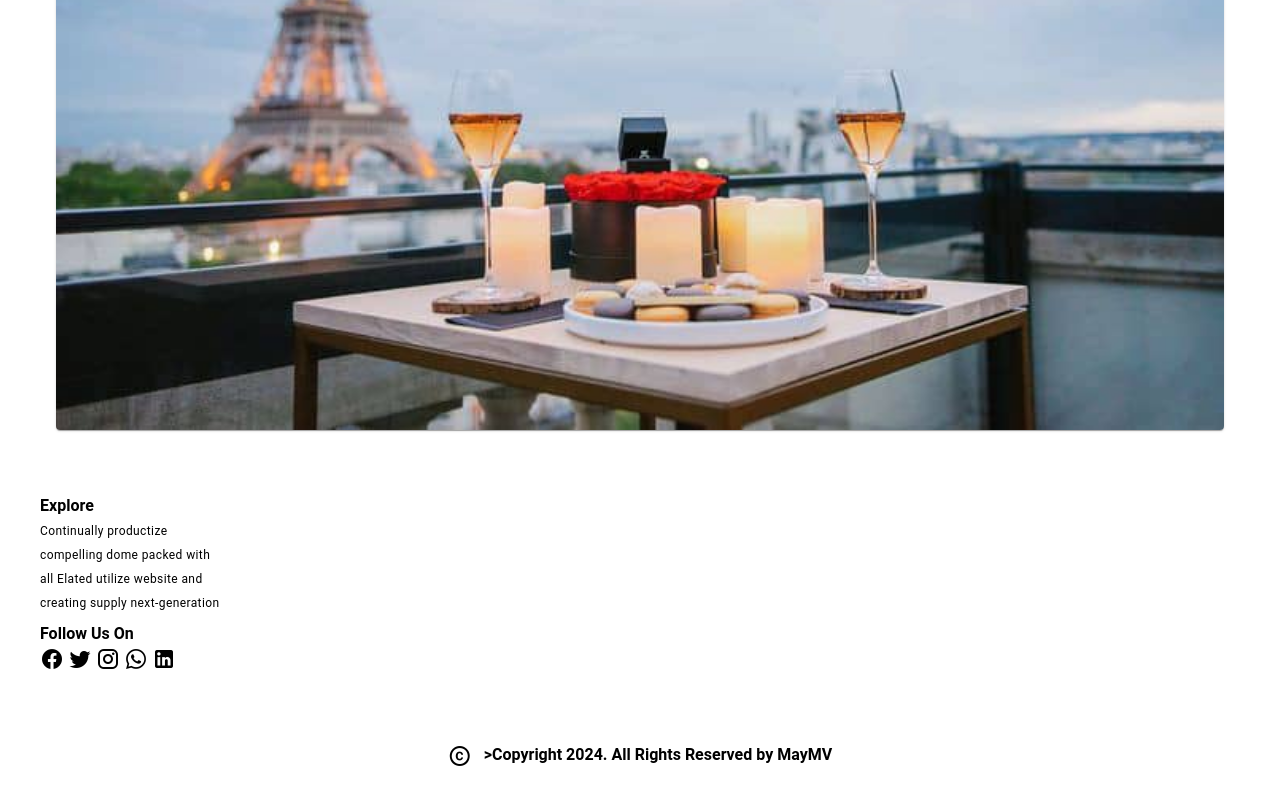
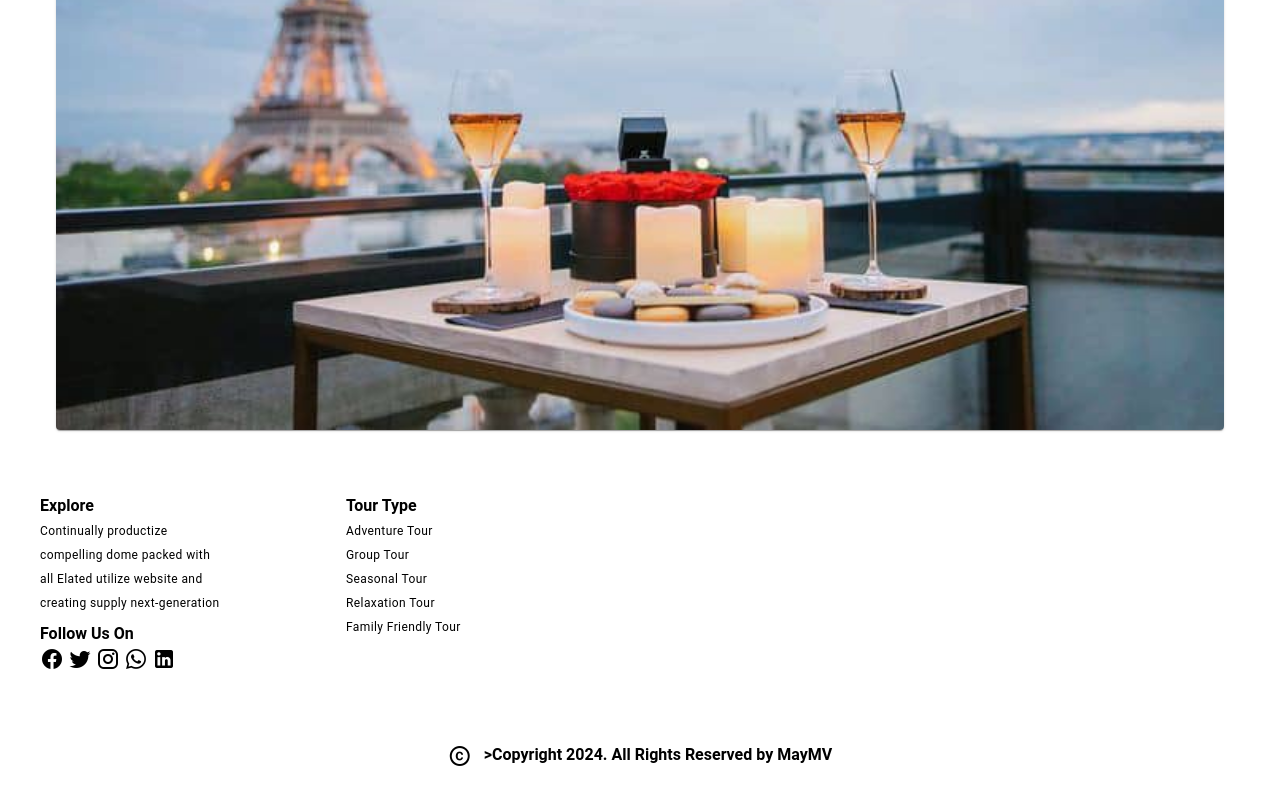
Before and after one commit to maydamv/Travel-agency, a Vue app: page / in a window 1280 px wide. Shown: the part 3617-4421 px from the top of the page. Built offline with nearby package versions, Linux system fonts and the light colour scheme.

Commit message:
add second col in Footer_my component

```diff
--- a/src/components/Footer_my.vue
+++ b/src/components/Footer_my.vue
@@ -17,6 +17,14 @@
                     <v-icon class="mr-1">mdi mdi-instagram</v-icon>
                     <v-icon class="mr-1">mdi mdi-whatsapp</v-icon>
                     <v-icon class="mr-1">mdi mdi-linkedin</v-icon>
+                </v-col>
+                <v-col cols="12" sm="3">
+                    <h4 class="mt-2">Tour Type</h4>
+                    <span class="text-caption">Adventure Tour</span><br />
+                    <span class="text-caption">Group Tour</span><br />
+                    <span class="text-caption">Seasonal Tour</span><br />
+                    <span class="text-caption">Relaxation Tour</span><br />
+                    <span class="text-caption">Family Friendly Tour</span><br />
                 </v-col>
 
             </v-row>
```
